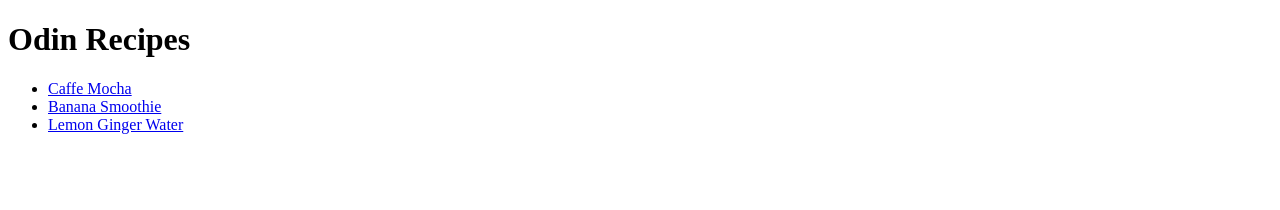
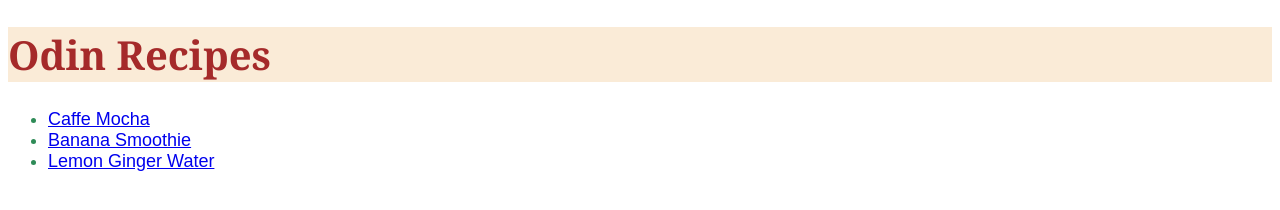
Before and after one commit to mahfolio/odin-recipes, a plain HTML site: page index.html in a window 1280 px wide. Drawn offline with Linux system fonts and the light colour scheme.

Commit message:
Modify index and style files

```diff
--- a/index.html
+++ b/index.html
@@ -4,6 +4,7 @@
     <meta charset="UTF-8" />
     <meta name="viewport" content="width=device-width, initial-scale=1.0" />
     <title>Odin Recipes</title>
+    <link rel="stylesheet" href="style.css">
   </head>
   <body>
     <h1>Odin Recipes</h1>
--- a/style.css
+++ b/style.css
@@ -0,0 +1,12 @@
+h1 {
+    font-family: Georgia, 'Times New Roman', Times, serif;
+    font-size: 40px;
+    color: brown;
+    background-color: antiquewhite;
+}
+
+li {
+    font-family: Arial, Helvetica, sans-serif;
+    font-size: 18px;
+    color: seagreen;
+}
```
